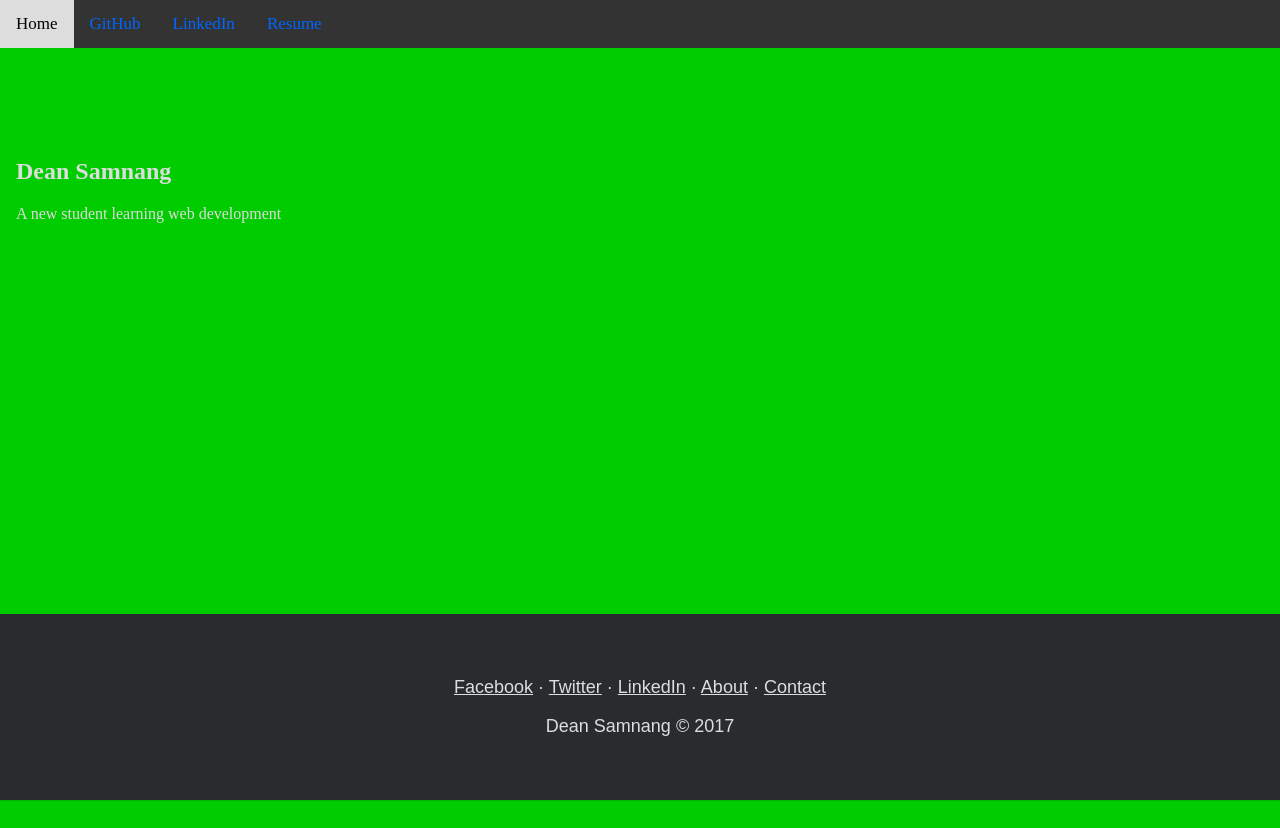
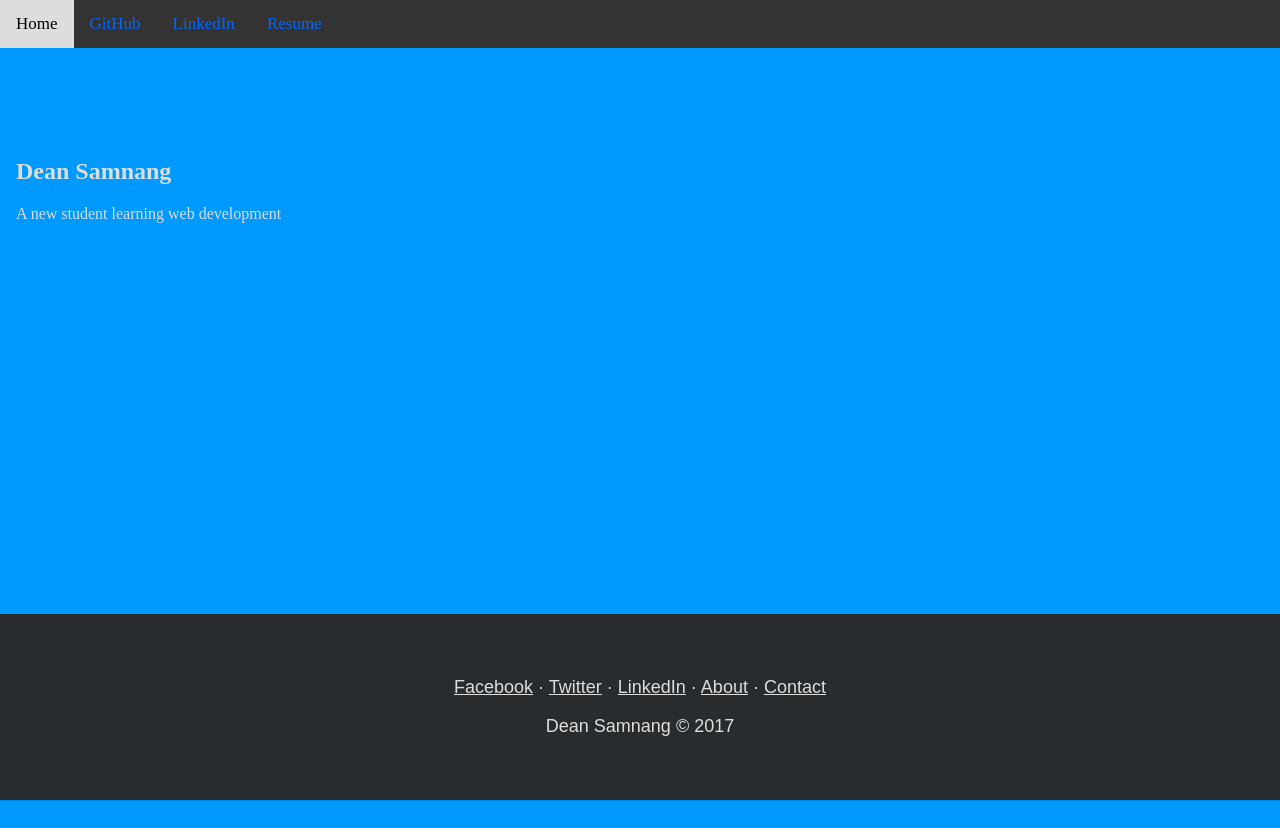
Before and after one commit to dadhathacker/portfolio, a plain HTML site: page index.html in a window 1280 px wide. Drawn offline with Linux system fonts and the light colour scheme.

Commit message:
Update main.css

```diff
--- a/main.css
+++ b/main.css
@@ -36,7 +36,7 @@ body {
 
     padding-left: 16px;
     color: #ddd;
-    background-color: #00cc00;
+    background-color: #0099ff;
     position: relative;
     padding-top: 90px;
     padding-bottom: 90px;
```
